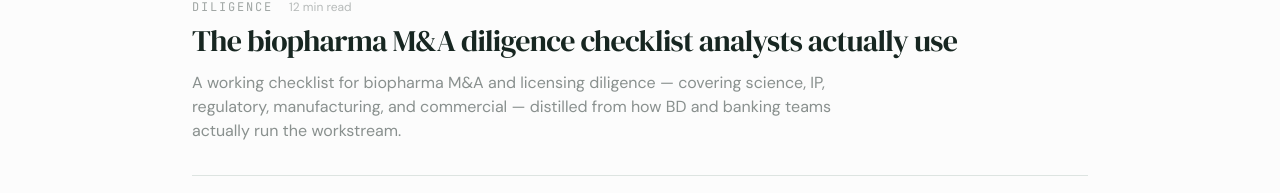
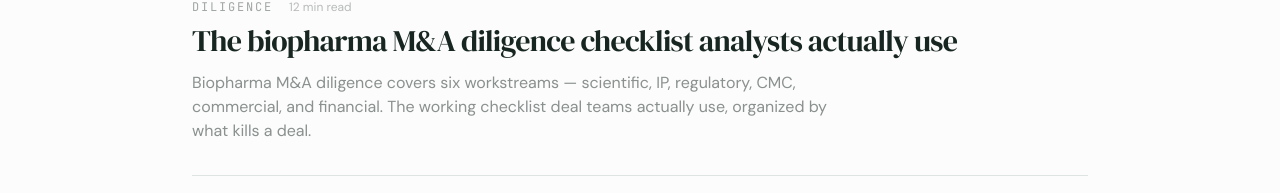
Before and after one commit to vladmt06/alex-intellicraft, a React (Vite) app: page /insights in a window 1280 px wide. Shown: the part 679-872 px from the top of the page. Built offline with nearby package versions, Linux system fonts and the light colour scheme.

Commit message:
Changes
Co-authored-by: vladmt06 <206103484+vladmt06@users.noreply.github.com>

```diff
--- a/src/content/posts.ts
+++ b/src/content/posts.ts
@@ -116,7 +116,7 @@ export const posts: Post[] = [
     slug: "biopharma-diligence-checklist",
     title: "The biopharma M&A diligence checklist analysts actually use",
     description:
-      "A working checklist for biopharma M&A and licensing diligence — covering science, IP, regulatory, manufacturing, and commercial — distilled from how BD and banking teams actually run the workstream.",
+      "Biopharma M&A diligence covers six workstreams — scientific, IP, regulatory, CMC, commercial, and financial. The working checklist deal teams actually use, organized by what kills a deal.",
     date: "2026-04-25",
     category: "Diligence",
     readTime: "12 min read",
```
